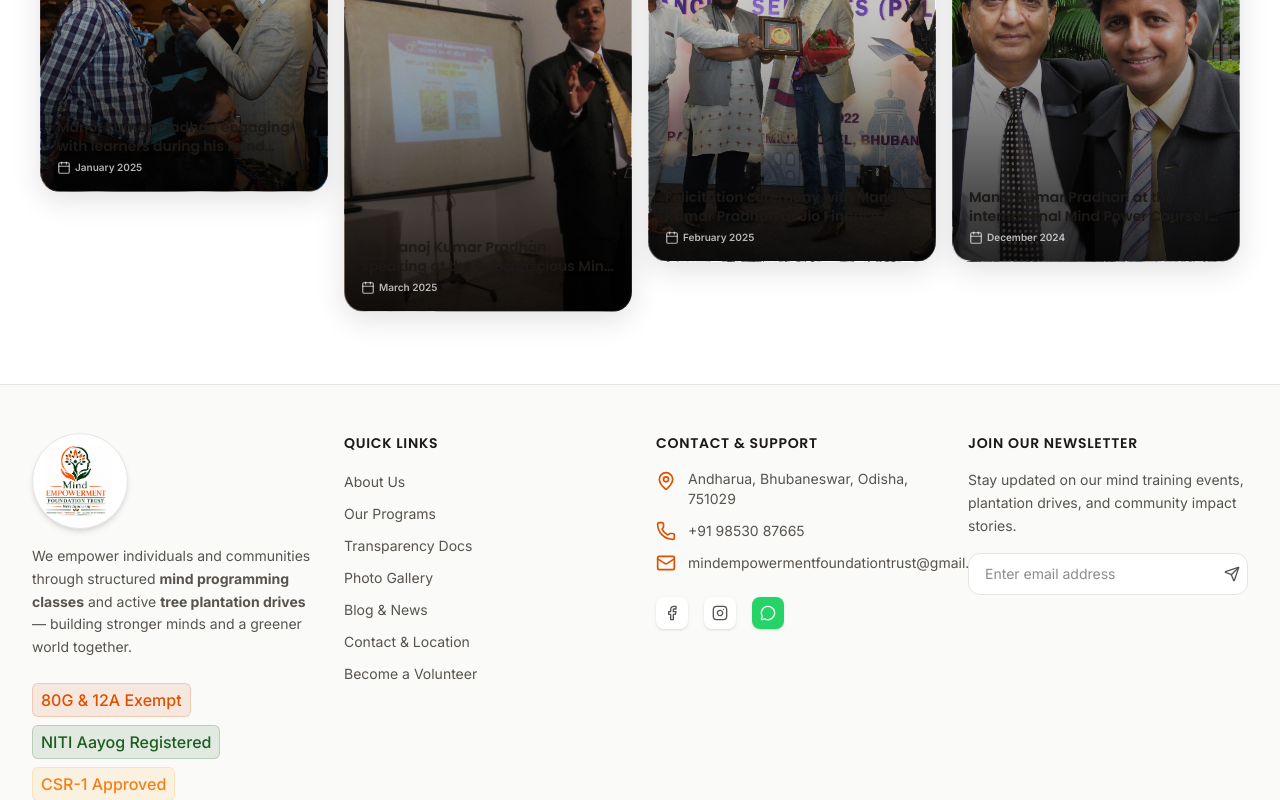
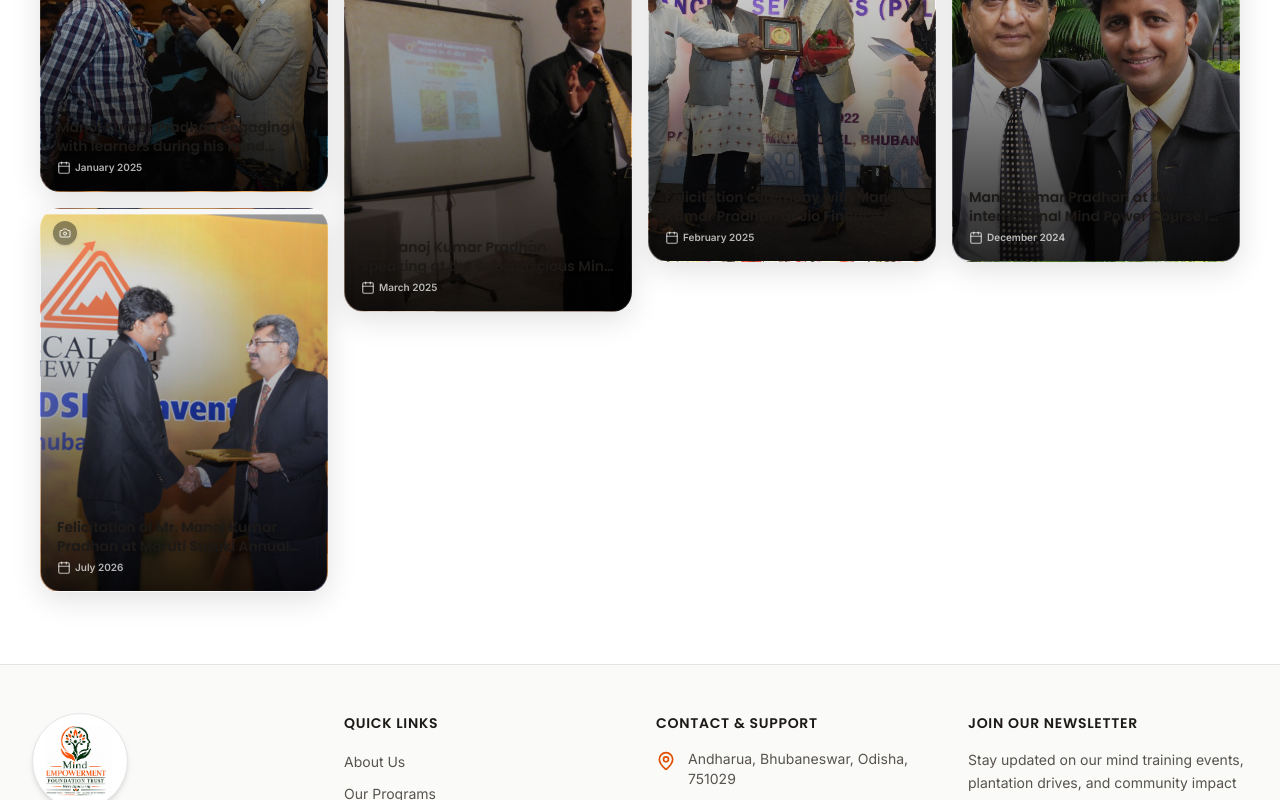
Before and after one commit to saloni234812/mindempowermentfoundationtrust, a Next.js app: page /founder in a window 1280 px wide. Shown: the part 1909-2709 px from the top of the page. Built offline with nearby package versions, Linux system fonts and the light colour scheme; no server answers.

Commit message:
Integrate Maruti Suzuki RDS Convention photo into home hero banner, media gallery, and founder profile gallery

```diff
--- a/src/app/founder/page.tsx
+++ b/src/app/founder/page.tsx
@@ -98,6 +98,16 @@ const founderPhotos: FounderPhoto[] = [
     height: 450,
     type: "photo",
     category: "Mind Training"
+  },
+  {
+    id: "fp9",
+    img: "/images/activity_21.jpg",
+    url: "/images/activity_21.jpg",
+    title: "Felicitation of Mr. Manoj Kumar Pradhan at Maruti Suzuki Annual RDS Convention, Bhubaneswar",
+    date: "July 2026",
+    height: 400,
+    type: "photo",
+    category: "Honor"
   }
 ];
 
--- a/src/app/gallery/page.tsx
+++ b/src/app/gallery/page.tsx
@@ -199,6 +199,15 @@ const galleryItems: GalleryItem[] = [
     thumbnail: "/images/activity_20.jpg",
     date: "July 2026",
   },
+  {
+    id: "g21",
+    title: "Felicitation of Mr. Manoj Kumar Pradhan at Annual RDS Convention, Maruti Suzuki, Bhubaneswar",
+    category: "culture",
+    type: "photo",
+    url: "/images/activity_21.jpg",
+    thumbnail: "/images/activity_21.jpg",
+    date: "July 2026",
+  },
 ];
 
 export default function GalleryPage() {
--- a/src/components/HeroSlider.tsx
+++ b/src/components/HeroSlider.tsx
@@ -33,6 +33,12 @@ const slides = [
     image: "/images/activity_15.jpg",
     title: "Felicitation at Jio Finance",
     desc: "Mind Programming Program, Bhubaneswar",
+    className: "brightness-[1.10] contrast-[1.06] saturate-[1.02]"
+  },
+  {
+    image: "/images/activity_21.jpg",
+    title: "RDS Annual Convention",
+    desc: "Felicitation of Manoj Kumar Pradhan, Maruti Suzuki",
     className: "brightness-[1.10] contrast-[1.06] saturate-[1.02]"
   }
 ];
```
Also changed, not shown: public/images/activity_21.jpg (added).
